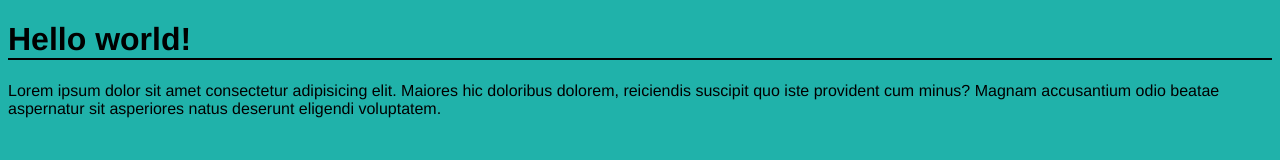
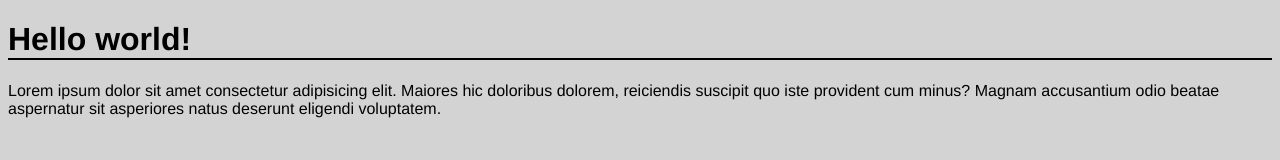
Before and after one commit to idd-tb/github.io, a plain HTML site: page index.html in a window 1280 px wide. Drawn offline with Linux system fonts and the light colour scheme.

Commit message:
Changed the background.

```diff
--- a/css/index.css
+++ b/css/index.css
@@ -1,5 +1,5 @@
 body {
-	background-color: lightseagreen;
+	background-color: lightgray;
 	font-weight: normal;
 	font-style: normal;
 	font-size: 1rem;
```
